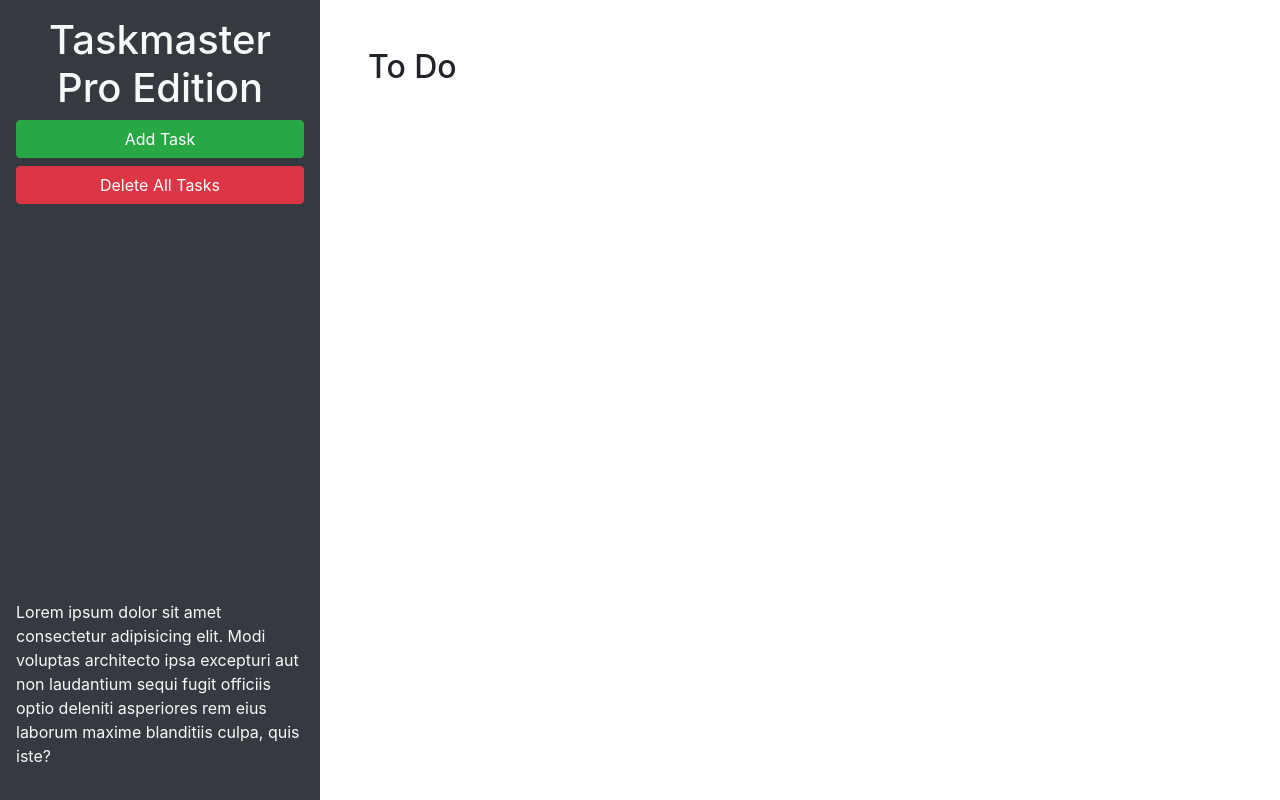
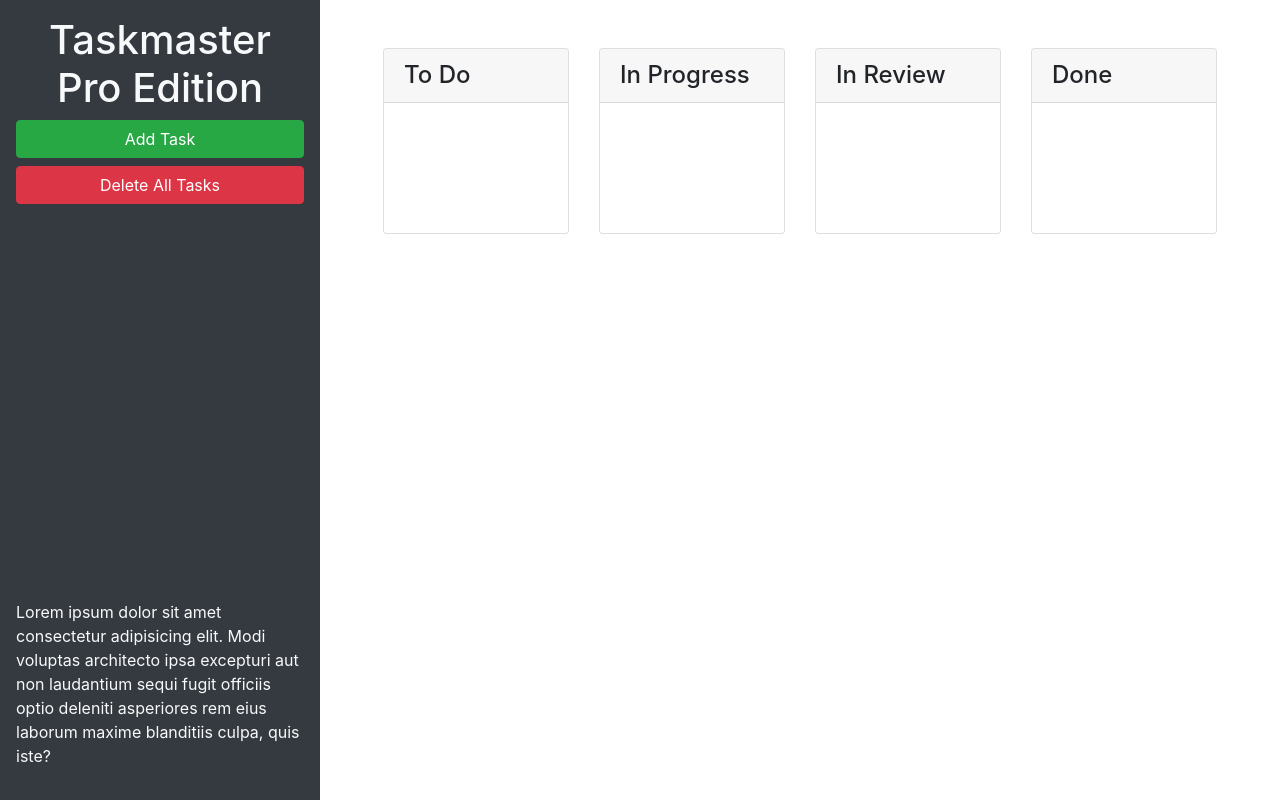
Before and after one commit to sonali-pandey/taskmaster-pro, a plain HTML site: page index.html in a window 1280 px wide. Drawn offline with nearby package versions, Linux system fonts and the light colour scheme.

Commit message:
bootstrap

```diff
--- a/assets/js/script.js
+++ b/assets/js/script.js
@@ -19,6 +19,7 @@ var createTask = function(taskText, taskDate, taskList) {
   // append to ul list on the page
   $("#list-" + taskList).append(taskLi);
 };
+
 
 var loadTasks = function() {
   tasks = JSON.parse(localStorage.getItem("tasks"));
@@ -43,6 +44,7 @@ var loadTasks = function() {
   });
 };
 
+// save tasks in local storage
 var saveTasks = function() {
   localStorage.setItem("tasks", JSON.stringify(tasks));
 };
@@ -50,10 +52,14 @@ var saveTasks = function() {
 //event delegate <p> click
 
 $(".list-group").on("click","p",function(){
-  var text = $(this).text();
+  var text = $(this)
+    .text()
+    .trim();
+
   var textInput = $("<textarea>")
     .addClass("form-control")
     .val(text);
+
   $(this).replaceWith(textInput);
   textInput.trigger("focus");
 });
--- a/index.html
+++ b/index.html
@@ -13,22 +13,54 @@
 <body>
 
   <div class="row min-vh-100 no-gutters">
+
     <header class="col-12 col-lg-3 bg-dark text-light d-flex flex-column p-4 p-lg-3">
       <h1 class="text-center">Taskmaster Pro Edition</h1>
-      <button id="create-task" class="btn btn-block btn-success" data-toggle="modal" data-target="#task-form-modal">Add
-        Task</button>
+      <button id="create-task" class="btn btn-block btn-success" data-toggle="modal" data-target="#task-form-modal">Add Task</button>
       <button id="remove-tasks" class="btn btn-block btn-danger">Delete All Tasks</button>
       <p class="mt-auto">Lorem ipsum dolor sit amet consectetur adipisicing elit. Modi voluptas architecto ipsa
         excepturi aut non
         laudantium sequi fugit officiis optio deleniti asperiores rem eius laborum maxime blanditiis culpa, quis iste?
       </p>
     </header>
+
     <main class="col-12 col-lg-9">
-      <div class="m-5">
-        <h2>To Do</h2>
-        <ul id="list-toDo" class="list-group"> </ul>
+      <div class="m-5 row justify-content-around">
+        <!--Todo Start-->
+        <div class="col-12 col-md-6 col-xl-3 mb-3">
+          <div class="card">
+            <h4 class="card-header">To Do</h4>
+            <ul id="list-toDo" class="list-group list-group-flush"></ul>
+          </div>
+        </div>
+        <!-- Todo end -->
+        <!-- In Progress Start-->
+        <div class="col-12 col-md-6 col-xl-3 mb-3">
+          <div class="card">
+            <h4 class="card-header">In Progress</h4>
+            <ul id="list-inProgress" class="list-group list-group-flush"></ul>
+          </div>
+        </div>
+        <!-- In progress end -->
+        <!-- In review start-->
+        <div class="col-12 col-md-6 col-xl-3 mb-3">
+          <div class="card">
+            <h4 class="card-header">In Review</h4>
+            <ul id="list-inReview" class="list-group list-group-flush"></ul>
+          </div>
+        </div>
+        <!-- In review end -->
+        <!-- Done Start -->
+        <div class="col-12 col-md-6 col-xl-3 mb-3">
+          <div class="card">
+            <h4 class="card-header">Done</h4>
+            <ul id="list-done" class="list-group list-group-flush"></ul>
+          </div>
+        </div>
+        <!-- Done end -->
       </div>
     </main>
+
   </div>
 
   <!-- Modal -->
@@ -46,11 +78,11 @@
           <form>
             <div class="form-group">
               <label for="modalTaskDescription">Task description</label>
-              <textarea id="modalTaskDescription" rows="3"></textarea>
+              <textarea id="modalTaskDescription" rows="3" class="form-control"></textarea>
             </div>
             <div class="form-group">
               <label for="modalDueDate">Due date</label>
-              <input type="text" id="modalDueDate" placeholder="mm/dd/yyyy" autocomplete="off" />
+              <input type="text" id="modalDueDate" placeholder="mm/dd/yyyy" autocomplete="off" class="form-control"/>
             </div>
           </form>
         </div>
```
